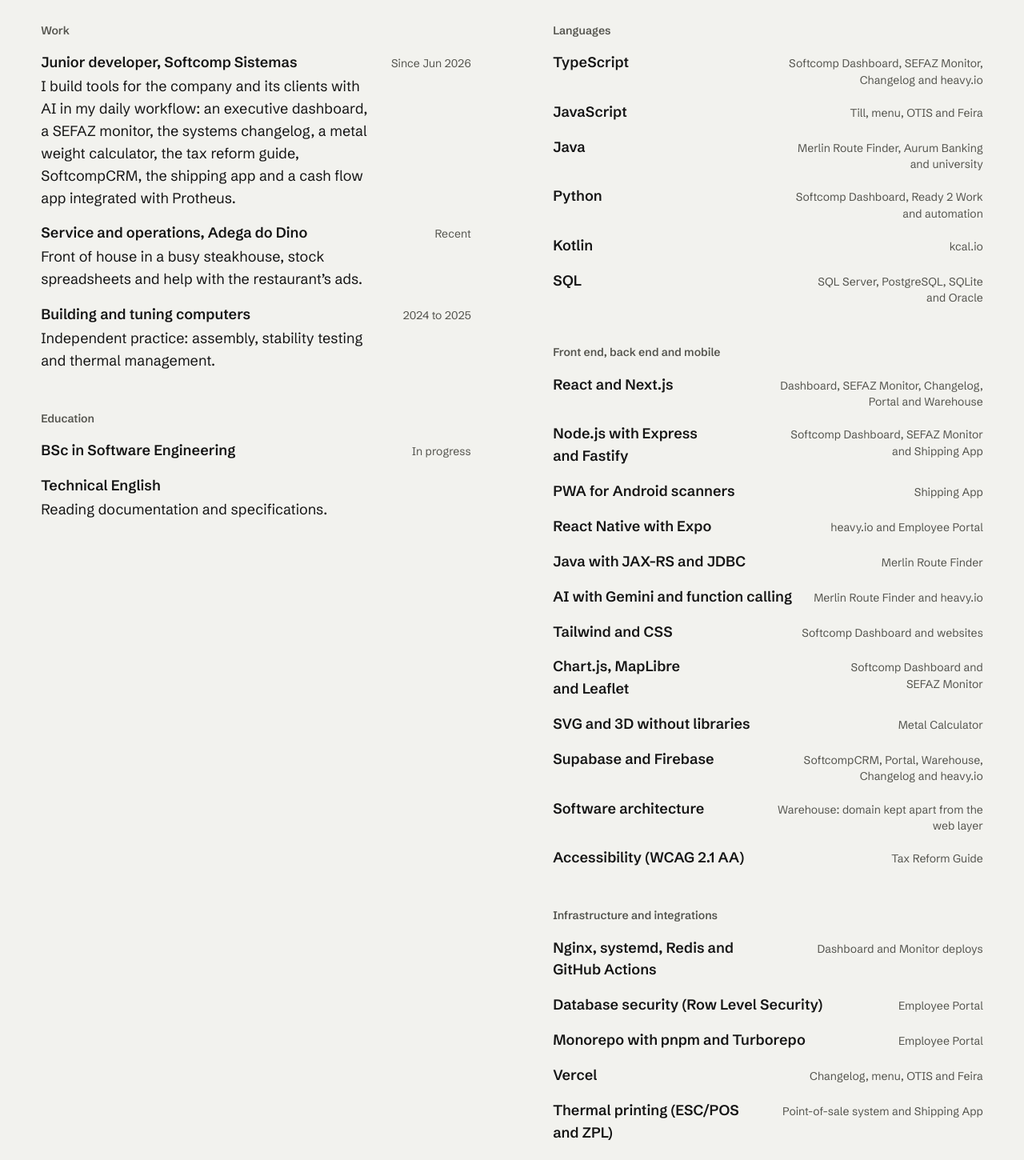
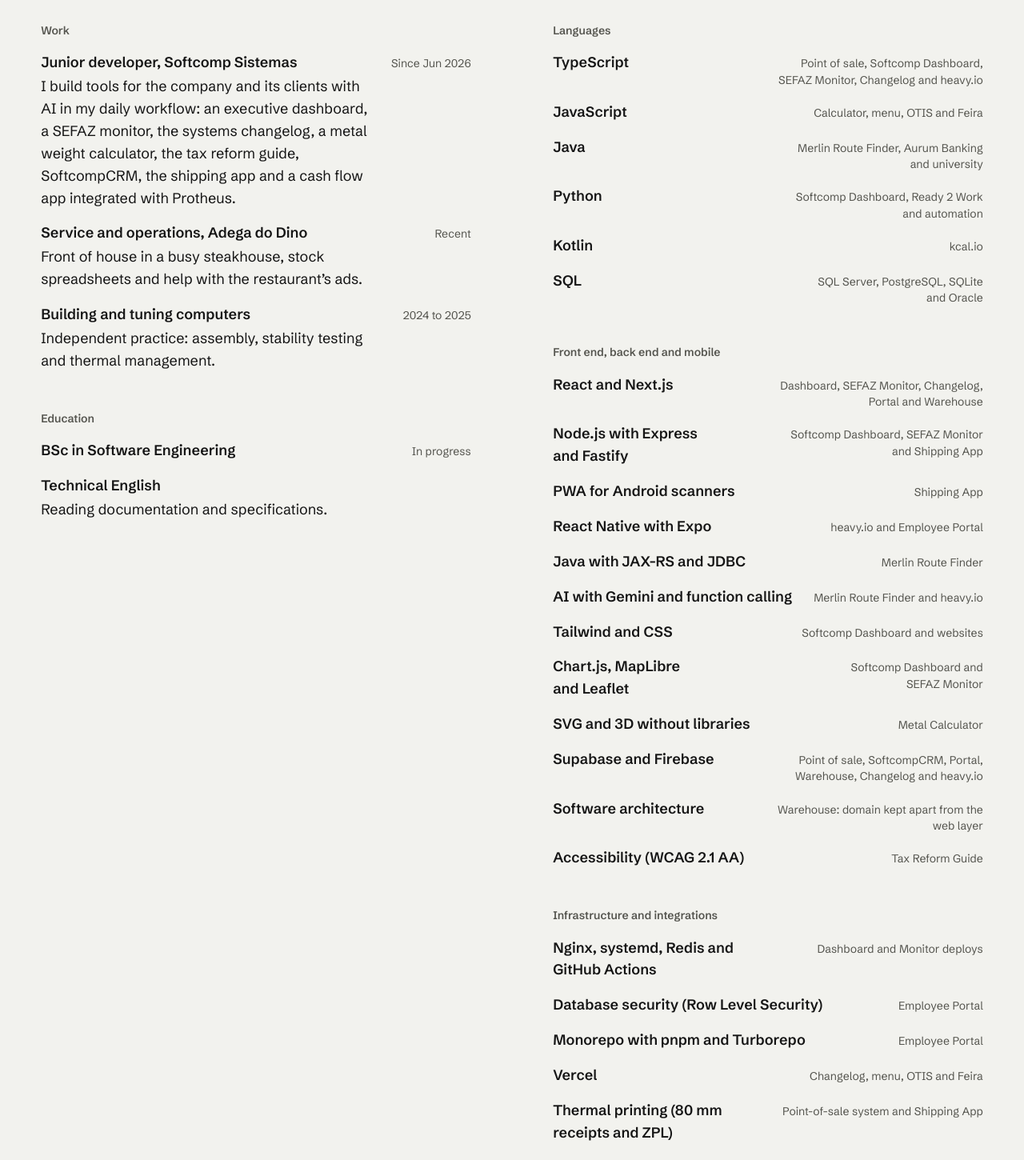
Before and after one commit to bieleckydev/portifolio, a React (Vite) app: page / in a window 1280 px wide. Shown: the part 4920-6370 px from the top of the page at 80% size. Built offline with nearby package versions, Linux system fonts and the light colour scheme; no server answers.

Commit message:
fix: ajusta as habilidades ligadas ao sistema de caixa

```diff
--- a/src/i18n/en.js
+++ b/src/i18n/en.js
@@ -130,8 +130,8 @@ export const en = {
       {
         label: 'Languages',
         rows: [
-          { name: 'TypeScript', value: 'Softcomp Dashboard, SEFAZ Monitor, Changelog and heavy.io' },
-          { name: 'JavaScript', value: 'Till, menu, OTIS and Feira' },
+          { name: 'TypeScript', value: 'Point of sale, Softcomp Dashboard, SEFAZ Monitor, Changelog and heavy.io' },
+          { name: 'JavaScript', value: 'Calculator, menu, OTIS and Feira' },
           { name: 'Java', value: 'Merlin Route Finder, Aurum Banking and university' },
           { name: 'Python', value: 'Softcomp Dashboard, Ready 2 Work and automation' },
           { name: 'Kotlin', value: 'kcal.io' },
@@ -150,7 +150,7 @@ export const en = {
           { name: 'Tailwind and CSS', value: 'Softcomp Dashboard and websites' },
           { name: 'Chart.js, MapLibre and Leaflet', value: 'Softcomp Dashboard and SEFAZ Monitor' },
           { name: 'SVG and 3D without libraries', value: 'Metal Calculator' },
-          { name: 'Supabase and Firebase', value: 'SoftcompCRM, Portal, Warehouse, Changelog and heavy.io' },
+          { name: 'Supabase and Firebase', value: 'Point of sale, SoftcompCRM, Portal, Warehouse, Changelog and heavy.io' },
           { name: 'Software architecture', value: 'Warehouse: domain kept apart from the web layer' },
           { name: 'Accessibility (WCAG 2.1 AA)', value: 'Tax Reform Guide' }
         ]
@@ -162,7 +162,7 @@ export const en = {
           { name: 'Database security (Row Level Security)', value: 'Employee Portal' },
           { name: 'Monorepo with pnpm and Turborepo', value: 'Employee Portal' },
           { name: 'Vercel', value: 'Changelog, menu, OTIS and Feira' },
-          { name: 'Thermal printing (ESC/POS and ZPL)', value: 'Point-of-sale system and Shipping App' },
+          { name: 'Thermal printing (80 mm receipts and ZPL)', value: 'Point-of-sale system and Shipping App' },
           { name: 'REST APIs, OpenAPI and ERP integration', value: 'SoftcompCRM, Dashboard, SEFAZ Monitor and Protheus in Cash Flow' },
           { name: 'Web security (RSA-OAEP, bcrypt, JWT, rate limiting)', value: 'Cash Flow and Softcomp Dashboard' },
           { name: 'WhatsApp (WAHA) and Asterisk telephony', value: 'SoftcompCRM' },
--- a/src/i18n/pt.js
+++ b/src/i18n/pt.js
@@ -130,8 +130,8 @@ export const pt = {
       {
         label: 'Linguagens',
         rows: [
-          { name: 'TypeScript', value: 'Painel Softcomp, Monitor SEFAZ, Changelog e heavy.io' },
-          { name: 'JavaScript', value: 'Caixa, cardápio, OTIS e Feira' },
+          { name: 'TypeScript', value: 'Sistema de caixa, Painel Softcomp, Monitor SEFAZ, Changelog e heavy.io' },
+          { name: 'JavaScript', value: 'Calculadora, cardápio, OTIS e Feira' },
           { name: 'Java', value: 'Merlin Route Finder, Aurum Banking e faculdade' },
           { name: 'Python', value: 'Painel Softcomp, Ready 2 Work e automações' },
           { name: 'Kotlin', value: 'kcal.io' },
@@ -150,7 +150,7 @@ export const pt = {
           { name: 'Tailwind e CSS', value: 'Painel Softcomp e sites' },
           { name: 'Chart.js, MapLibre e Leaflet', value: 'Painel Softcomp e Monitor SEFAZ' },
           { name: 'SVG e 3D sem bibliotecas', value: 'Calculadora de Metais' },
-          { name: 'Supabase e Firebase', value: 'SoftcompCRM, Portal, Almoxarifado, Changelog e heavy.io' },
+          { name: 'Supabase e Firebase', value: 'Sistema de caixa, SoftcompCRM, Portal, Almoxarifado, Changelog e heavy.io' },
           { name: 'Arquitetura de software', value: 'Almoxarifado: domínio separado da camada web' },
           { name: 'Acessibilidade (WCAG 2.1 AA)', value: 'Guia da Reforma Tributária' }
         ]
@@ -162,7 +162,7 @@ export const pt = {
           { name: 'Segurança no banco (Row Level Security)', value: 'Portal do Colaborador' },
           { name: 'Monorepo com pnpm e Turborepo', value: 'Portal do Colaborador' },
           { name: 'Vercel', value: 'Changelog, cardápio, OTIS e Feira' },
-          { name: 'Impressão térmica (ESC/POS e ZPL)', value: 'Sistema de caixa e App de Expedição' },
+          { name: 'Impressão térmica (cupom 80 mm e ZPL)', value: 'Sistema de caixa e App de Expedição' },
           { name: 'APIs REST, OpenAPI e integração com ERP', value: 'SoftcompCRM, Painel, Monitor SEFAZ e Protheus no Fluxo de Caixa' },
           { name: 'Segurança web (RSA-OAEP, bcrypt, JWT, rate limit)', value: 'Fluxo de Caixa e Painel Softcomp' },
           { name: 'WhatsApp (WAHA) e telefonia com Asterisk', value: 'SoftcompCRM' },
--- a/src/i18n/zh.js
+++ b/src/i18n/zh.js
@@ -130,8 +130,8 @@ export const zh = {
       {
         label: '编程语言',
         rows: [
-          { name: 'TypeScript', value: 'Softcomp 面板、SEFAZ 监控、更新日志和 heavy.io' },
-          { name: 'JavaScript', value: '收银、菜单、OTIS 和 Feira' },
+          { name: 'TypeScript', value: '收银系统、Softcomp 面板、SEFAZ 监控、更新日志和 heavy.io' },
+          { name: 'JavaScript', value: '计算器、菜单、OTIS 和 Feira' },
           { name: 'Java', value: 'Merlin Route Finder、Aurum Banking 与课程项目' },
           { name: 'Python', value: 'Softcomp 面板、Ready 2 Work 与自动化' },
           { name: 'Kotlin', value: 'kcal.io' },
@@ -150,7 +150,7 @@ export const zh = {
           { name: 'Tailwind 和 CSS', value: 'Softcomp 面板和网站' },
           { name: 'Chart.js、MapLibre 和 Leaflet', value: 'Softcomp 面板和 SEFAZ 监控' },
           { name: '不依赖库的 SVG 与 3D', value: '金属重量计算器' },
-          { name: 'Supabase 和 Firebase', value: 'SoftcompCRM、员工门户、仓储系统、更新日志和 heavy.io' },
+          { name: 'Supabase 和 Firebase', value: '收银系统、SoftcompCRM、员工门户、仓储系统、更新日志和 heavy.io' },
           { name: '软件架构', value: '仓储系统：领域层与网页层分离' },
           { name: '无障碍（WCAG 2.1 AA）', value: '税制改革指南' }
         ]
@@ -162,7 +162,7 @@ export const zh = {
           { name: '数据库安全（行级安全 RLS）', value: '员工门户' },
           { name: 'pnpm 与 Turborepo 单仓库', value: '员工门户' },
           { name: 'Vercel', value: '更新日志、菜单、OTIS 和 Feira' },
-          { name: '热敏打印（ESC/POS 和 ZPL）', value: '收银系统和发货应用' },
+          { name: '热敏打印（80 毫米小票和 ZPL）', value: '收银系统和发货应用' },
           { name: 'REST API、OpenAPI 与 ERP 集成', value: 'SoftcompCRM、面板、SEFAZ 监控和现金流中的 Protheus' },
           { name: 'Web 安全（RSA-OAEP、bcrypt、JWT、限流）', value: '现金流和 Softcomp 面板' },
           { name: 'WhatsApp（WAHA）与 Asterisk 电话系统', value: 'SoftcompCRM' },
```
